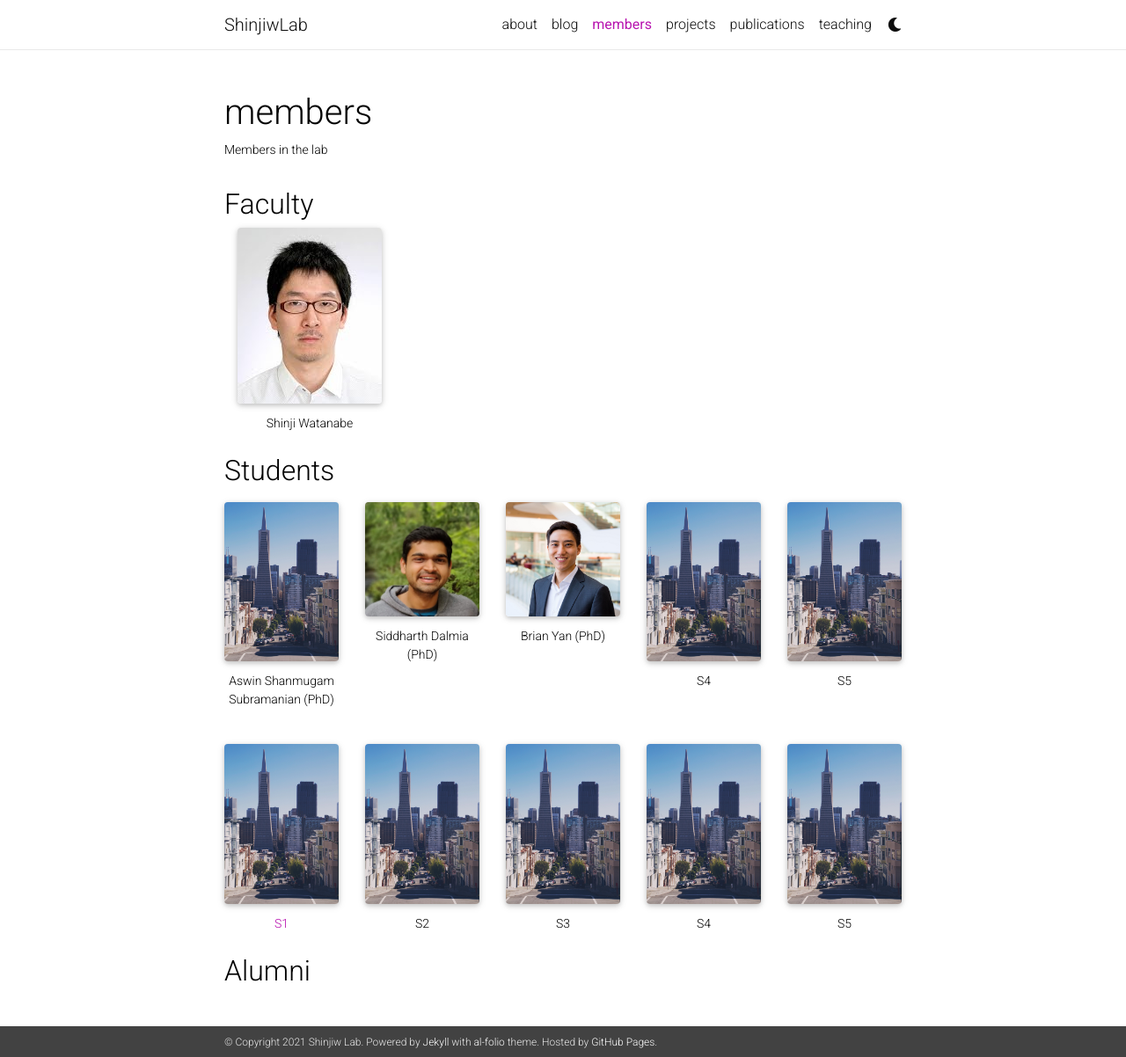
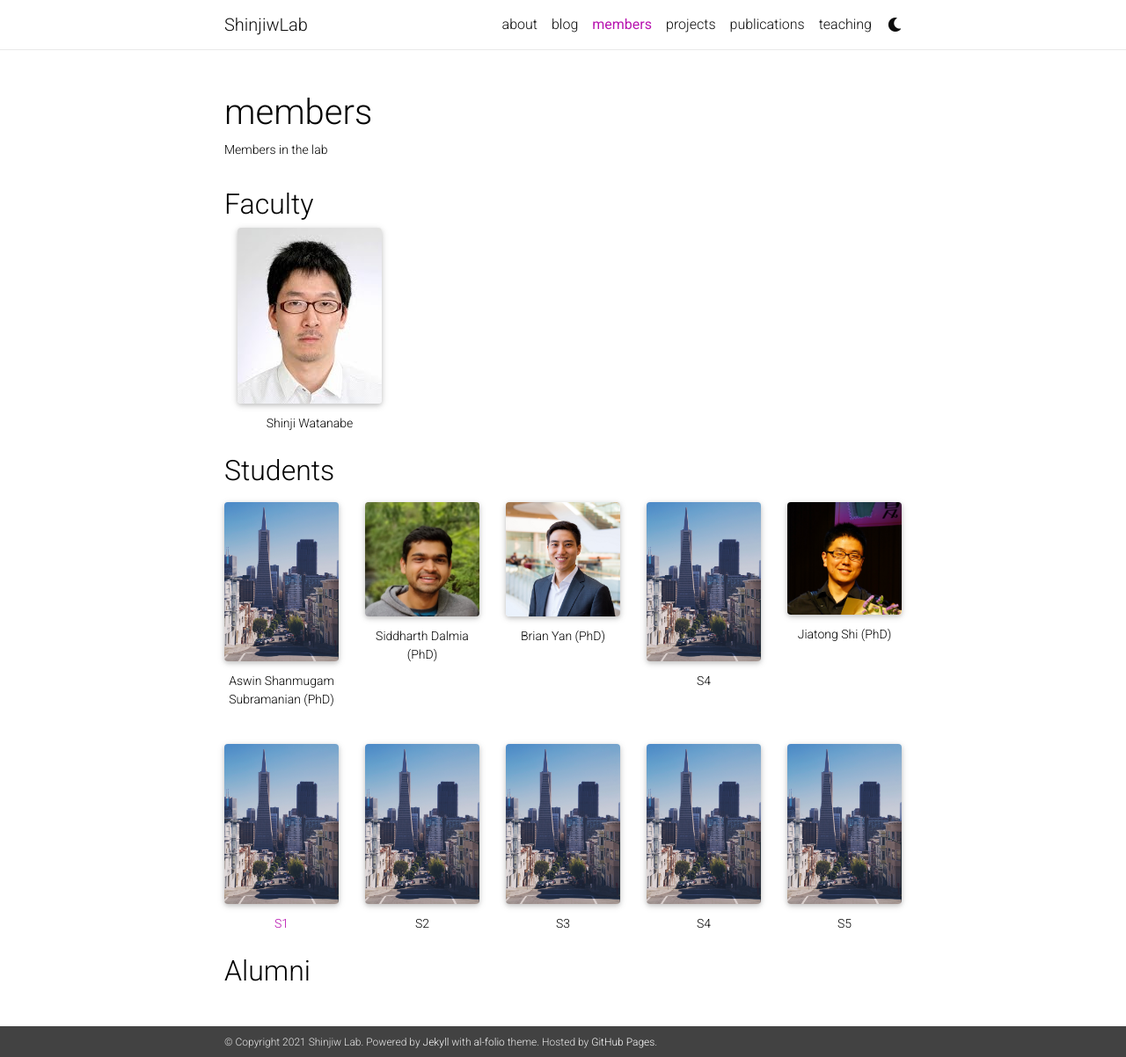
Before and after one commit to shinjiwlab/shinjiwlab.github.io, a Jekyll site: the page built from _pages/members.md, in a window 1280 px wide and 1202 px high. Shown: the whole window at 88% size. Built offline with Jekyll 4.4.1, drawn with Linux system fonts in a browser that asks for light colours; nearby versions of some CDN libraries; a style sheet for code colours, icons or effects is not loaded.

Commit message:
update member (jiatong)

```diff
--- a/_data/coauthors.yml
+++ b/_data/coauthors.yml
@@ -10,6 +10,10 @@
   - firstname: ["Nathan", "N."]
     url: https://en.wikipedia.org/wiki/Nathan_Rosen
 
+"Shi":
+  - firstname: ["Jiatong", "J.", "J"]
+    url: http://shijt.site
+
 "Watanabe":
   - firstname: ["Shinji"]
     url: https://sites.google.com/view/shinjiwatanabe
--- a/_pages/members.md
+++ b/_pages/members.md
@@ -52,9 +52,11 @@
         </div>
     </div>
     <div class="col-sm mt-3 mt-md-0">
-        <img class="img-fluid rounded z-depth-1" src="{{ site.baseurl }}/assets/img/11.jpg">
+        <a href="http://shijt.site/">
+            <img class="img-fluid rounded z-depth-1" src="{{ site.baseurl }}/assets/img/jiatong.jpg">
+        </a>
         <div class="caption">
-            S5
+            Jiatong Shi (PhD)
         </div>
     </div>
 </div>
```
Also changed, not shown: assets/img/jiatong.jpg (added), 1 other file.
